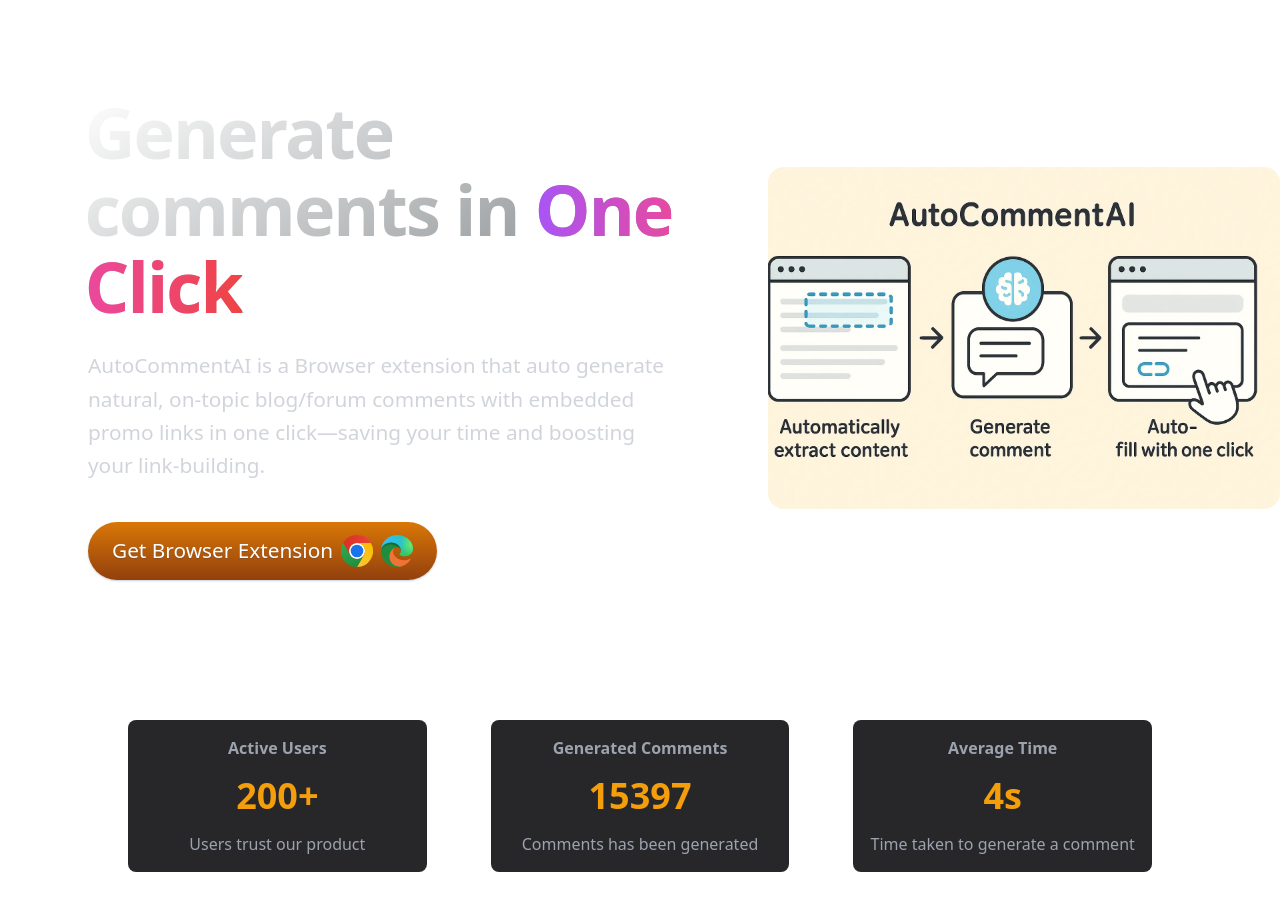
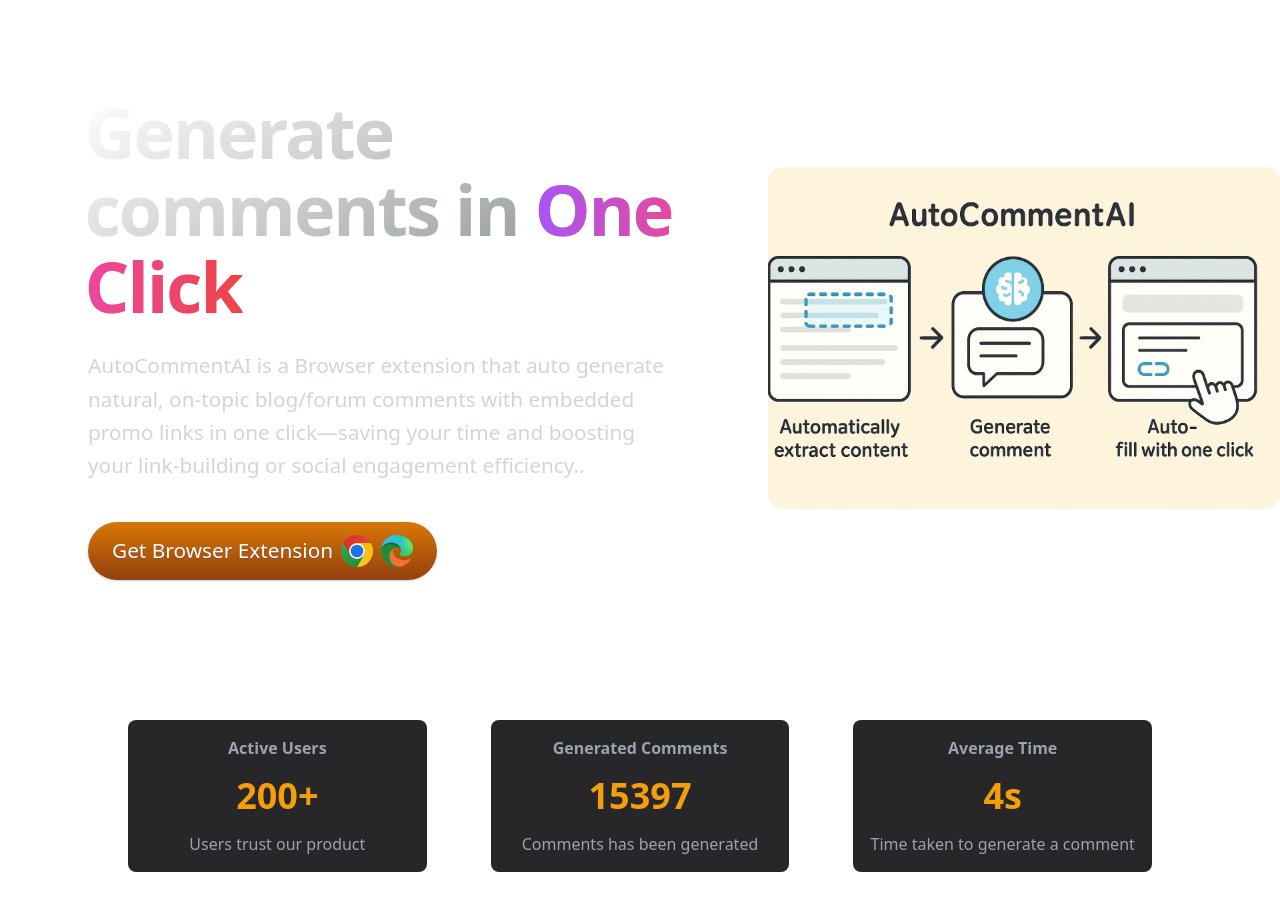
Before and after one commit to happydrew/autocommentai-website, a Next.js app: page / in a window 1280 px wide. Shown: the top 910 px of the page. Built offline with nearby package versions, Linux system fonts and the light colour scheme.

Commit message:
edit homepage title

```diff
--- a/components/homepage/index.tsx
+++ b/components/homepage/index.tsx
@@ -19,7 +19,7 @@
           </span>
         </h1>
         <p className="subtitle mt-6 leading-7 max-[720px]:text-[0.9rem] dark:text-gray-300">
-          AutoCommentAI is a Browser extension that auto generate natural, on-topic blog/forum comments with embedded promo links in one click—saving your time and boosting your link-building.
+          AutoCommentAI is a Browser extension that auto generate natural, on-topic blog/forum comments with embedded promo links in one click—saving your time and boosting your link-building or social engagement efficiency..
         </p>
         <div className='mt-8 mb-4 flex flex-col xl:flex-row items-center justify-start gap-8'>
           <GetExtensionButton />
--- a/pages/index.mdx
+++ b/pages/index.mdx
@@ -1,5 +1,5 @@
 ---
-title: AutoFormAI – Fill web forms in One Click, within seconds.
+title: AutoCommentAI – Generate natural, promotional comments in one click.
 ---
 
 export { HomePage as default } from '@components/homepage'
```
